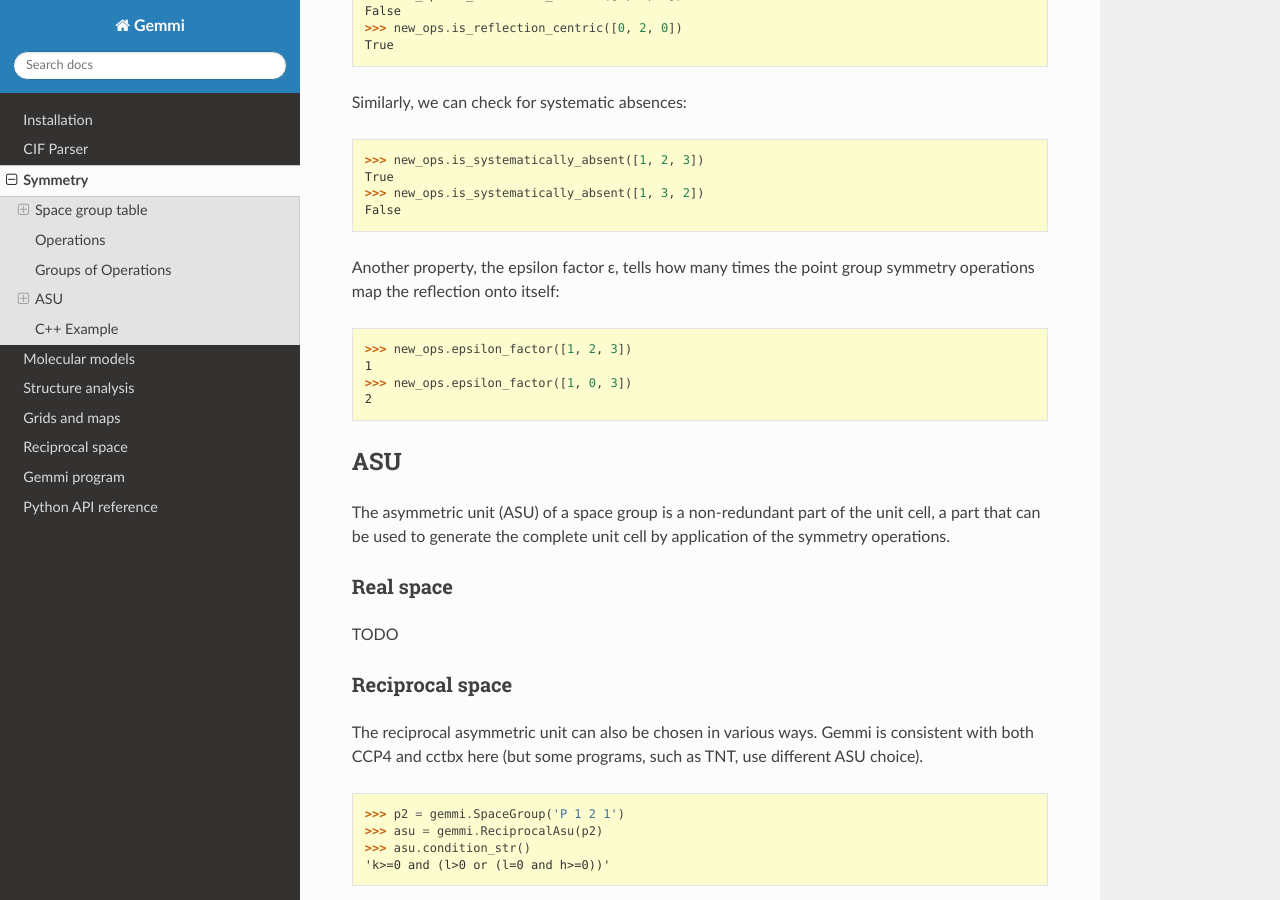
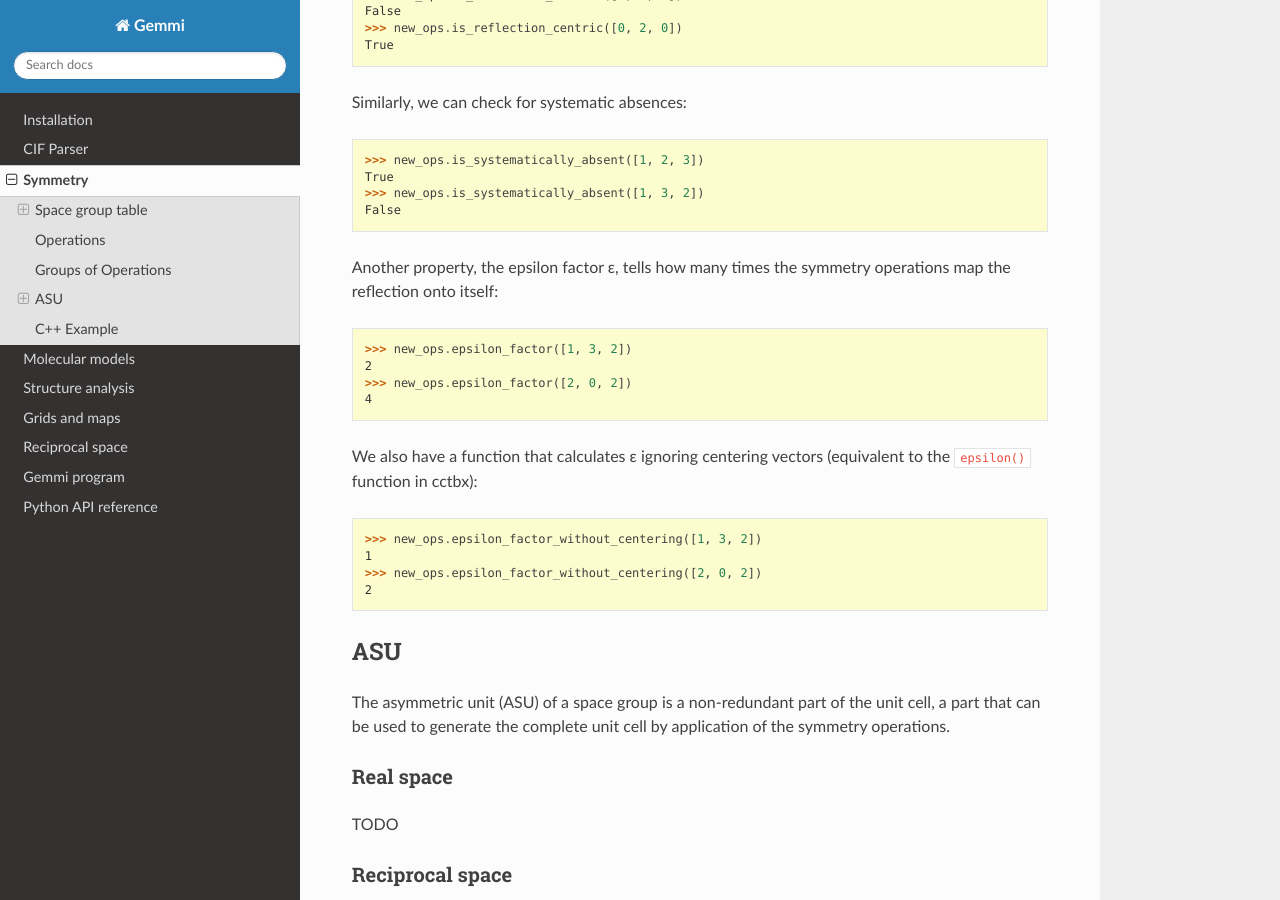
Before and after one commit to project-gemmi/gemmi, a Sphinx documentation site: the page built from docs/symmetry.rst, in a window 1280 px wide and 900 px high, scrolled down 9013 px. Built offline with Sphinx 7.4.7 and the Read the Docs theme 2.0.0, drawn with Linux system fonts in a browser that asks for light colours.

Commit message:
epsilon_factor() now takes centering vectors into account

```diff
--- a/docs/hkl.rst
+++ b/docs/hkl.rst
@@ -400,6 +400,8 @@ used with a number of vectorized functions:
   >>> gops.centric_flag_array(hkl)           # vectorized is_reflection_centric()
   array([ True,  True,  True, ..., False, False, False])
   >>> gops.epsilon_factor_array(hkl)         # vectorized epsilon_factor()
+  array([1, 1, 1, ..., 1, 1, 1], dtype=int32)
+  >>> gops.epsilon_factor_without_centering_array(hkl)  # epsilon_factor_without_centering()
   array([1, 1, 1, ..., 1, 1, 1], dtype=int32)
   >>> gops.systematic_absences(hkl)          # vectorized is_systematically_absent()
   array([False, False, False, ..., False, False, False])
--- a/docs/symmetry.rst
+++ b/docs/symmetry.rst
@@ -536,14 +536,24 @@ Similarly, we can check for systematic absences:
   >>> new_ops.is_systematically_absent([1, 3, 2])
   False
 
-Another property, the epsilon factor ε, tells how many times the point group symmetry
+Another property, the epsilon factor ε, tells how many times the symmetry
 operations map the reflection onto itself:
 
 .. doctest::
 
-  >>> new_ops.epsilon_factor([1, 2, 3])
+  >>> new_ops.epsilon_factor([1, 3, 2])
+  2
+  >>> new_ops.epsilon_factor([2, 0, 2])
+  4
+
+We also have a function that calculates ε ignoring centering vectors
+(equivalent to the ``epsilon()`` function in cctbx):
+
+.. doctest::
+
+  >>> new_ops.epsilon_factor_without_centering([1, 3, 2])
   1
-  >>> new_ops.epsilon_factor([1, 0, 3])
+  >>> new_ops.epsilon_factor_without_centering([2, 0, 2])
   2
 
 ASU
```
Also changed, not shown: 3 other files.
